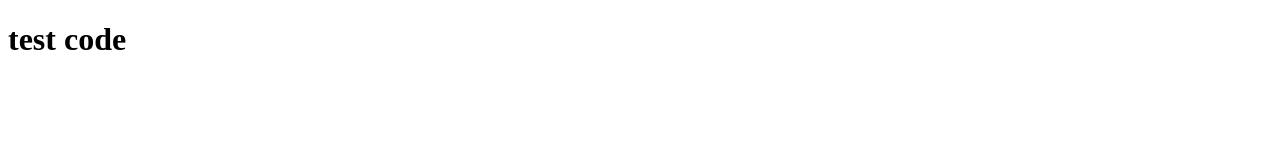
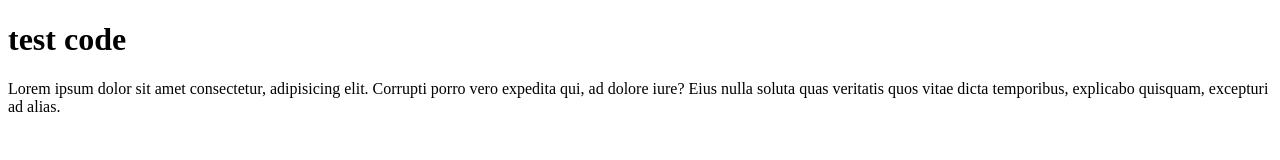
Before and after one commit to Shamveel-Khan/test-project, a plain HTML site: page index.html in a window 1280 px wide. Drawn offline with Linux system fonts and the light colour scheme.

Commit message:
added para

```diff
--- a/index.html
+++ b/index.html
@@ -7,5 +7,6 @@
 </head>
 <body>
     <h1>test code</h1>
+    <p>Lorem ipsum dolor sit amet consectetur, adipisicing elit. Corrupti porro vero expedita qui, ad dolore iure? Eius nulla soluta quas veritatis quos vitae dicta temporibus, explicabo quisquam, excepturi ad alias.</p>
 </body>
 </html>
```
